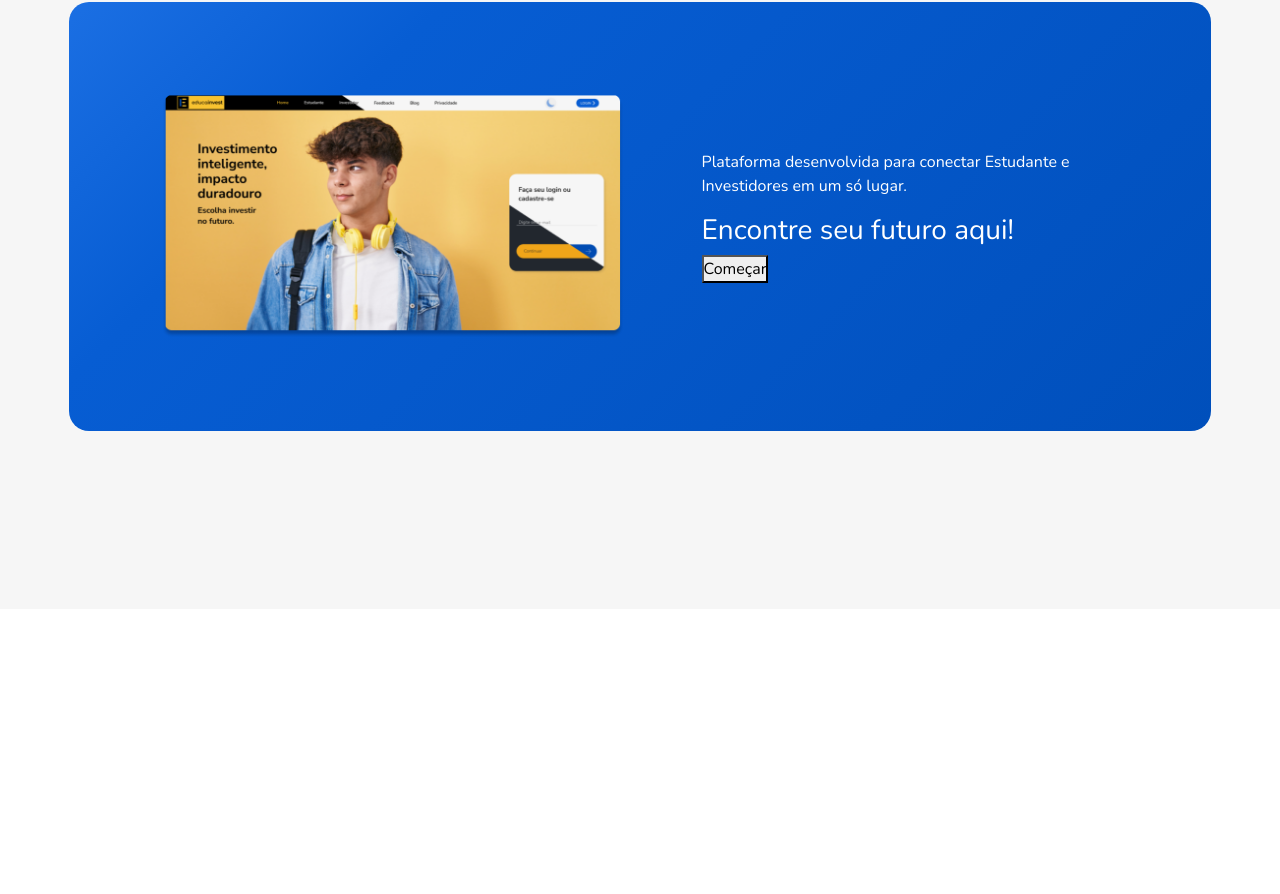
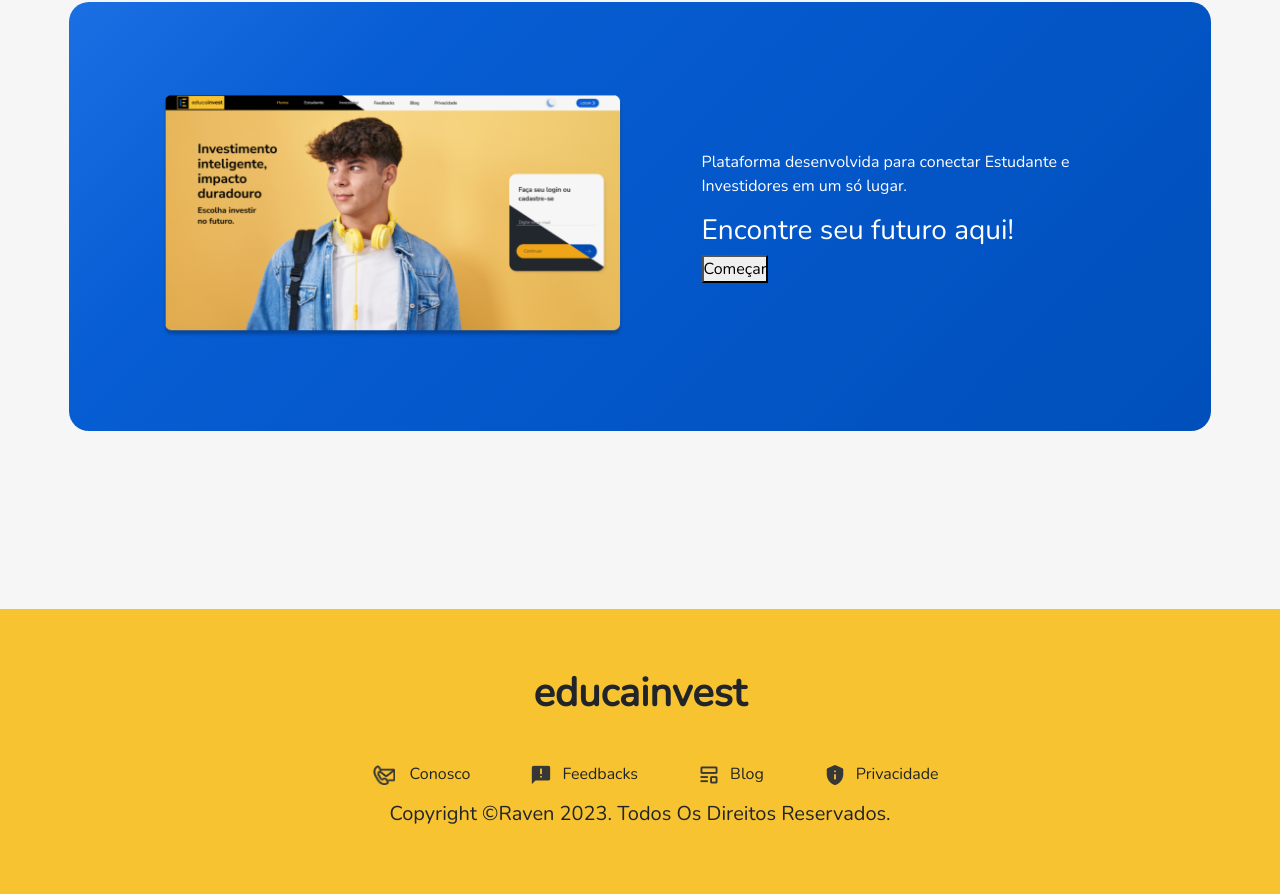
Before and after one commit to EducaInvest/WebSite, a plain HTML site: page index.html in a window 1280 px wide. Shown: the part 3168-4062 px from the top of the page. Before the commit the page ends 3777 px from the top, so only its background shows below. Drawn offline with nearby package versions, Linux system fonts and the light colour scheme.

Commit message:
[feat] criação do footer

```diff
--- a/css/style.css
+++ b/css/style.css
@@ -194,3 +194,22 @@ header {
 .bggradient h3{
     color: white;
 }
+
+footer{
+    display: flex;
+    flex-direction: column;
+    justify-content: center;
+    align-items: center;
+    background-color: #F8C330;
+    height: 285px;
+    text-align: center;
+}
+
+footer h1{
+    font-weight: 600;
+}
+
+ul img{
+    width: 22px;
+    margin-right: 10px;
+}
--- a/index.html
+++ b/index.html
@@ -222,6 +222,25 @@
             </div>
         </div>
     </section>
+
+    <footer>
+        <div style="display: flex; flex-direction: column; justify-content: center;align-items: center;">
+            <h1>educainvest</h1>
+            <div style="display: flex; height: 37px;">
+                <img src="#" alt="">
+                <img src="#" alt="">
+            </div>
+        </div>
+        <div>
+            <ul style="display: flex; list-style-type: none;">
+                <li><img src="img/phone-icon.png"> Conosco</li>
+                <li><img src="img/feedback-icon.png">Feedbacks</li>
+                <li><img src="img/blog-icon.png">Blog</li>
+                <li><img src="img/privacy-icon.png">Privacidade</li>
+            </ul>
+        </div>
+        <h5>Copyright ©Raven 2023. Todos Os Direitos Reservados.</h5>
+    </footer>
 </body>
 
 </html>
```
Also changed, not shown: img/blog-icon.png (added), img/feedback-icon.png (added), img/instagram-icon.png (added), img/linkedin2-icon.png (added), img/phone-icon.png (added), img/privacy-icon.png (added).
